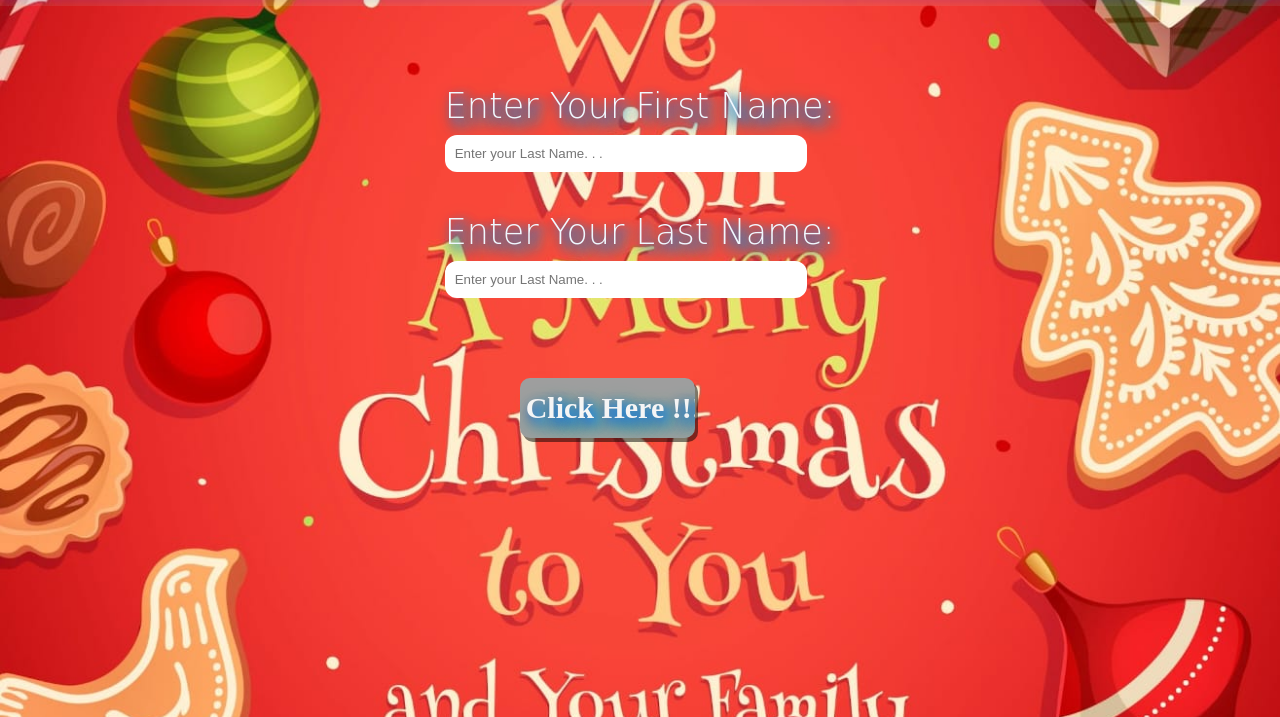
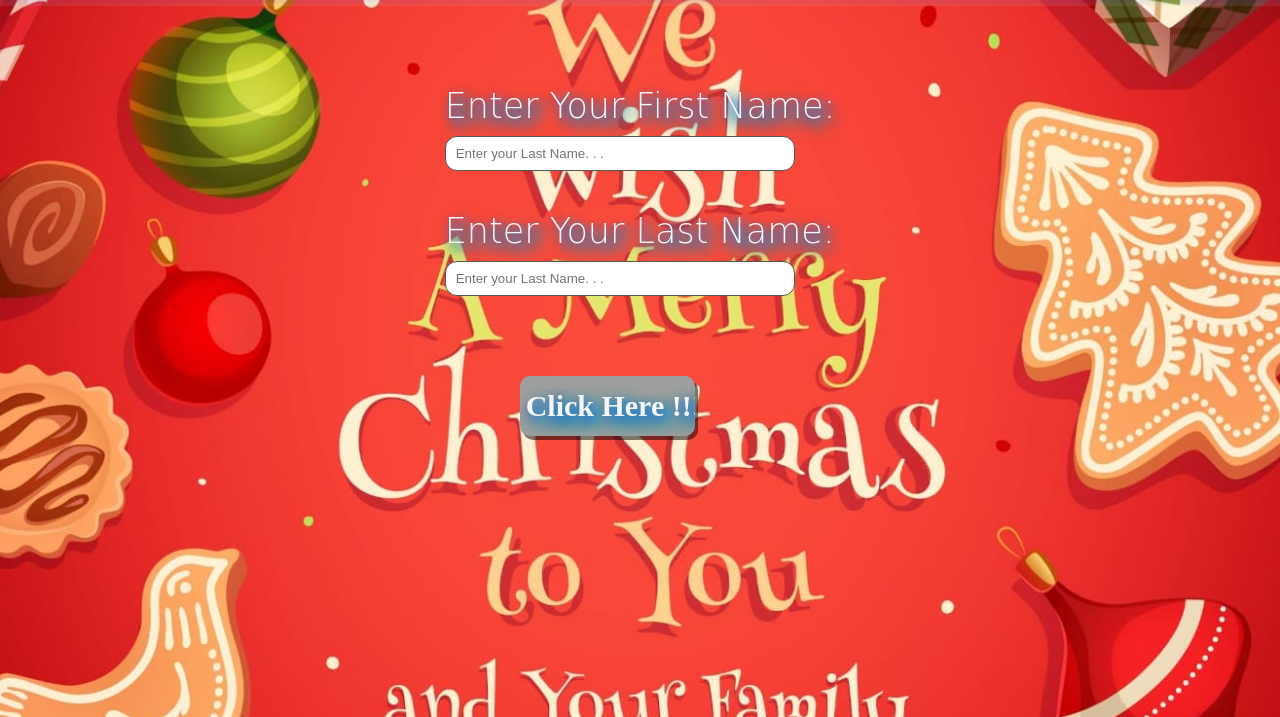
Before and after one commit to Debnath225/CHRISTMAST-WISH, a plain HTML site: page index.html in a window 1280 px wide. Shown: the part 83-800 px from the top of the page. Drawn offline with Linux system fonts and the light colour scheme; grey boxes are pictures that could not be loaded.

Commit message:
Update style.css
ok

```diff
--- a/style.css
+++ b/style.css
@@ -48,12 +48,17 @@ header{
 }
 
 input[type="text"]{
-     cursor: text;
+    cursor: text;
     height: 35px;
     width: 350px;
     border-radius: 12px;
     padding-left: 10px;
-    border: none;
+    box-sizing: border-box;
+    border: 1px solid #555;
+    outline: none;
+}
+input[type="text"]:focus{
+    border:2px solid rgba(18, 237, 18,0.5);
 }
 #sBtn{
      cursor: pointer;
@@ -74,3 +79,7 @@ input[type="text"]{
     background-size: cover;
     box-shadow: 3px 4px rgba(00,00,00,0.5);
 }
+#sBtn:focus{
+    box-shadow: 1px 0px black;
+
+}
```
